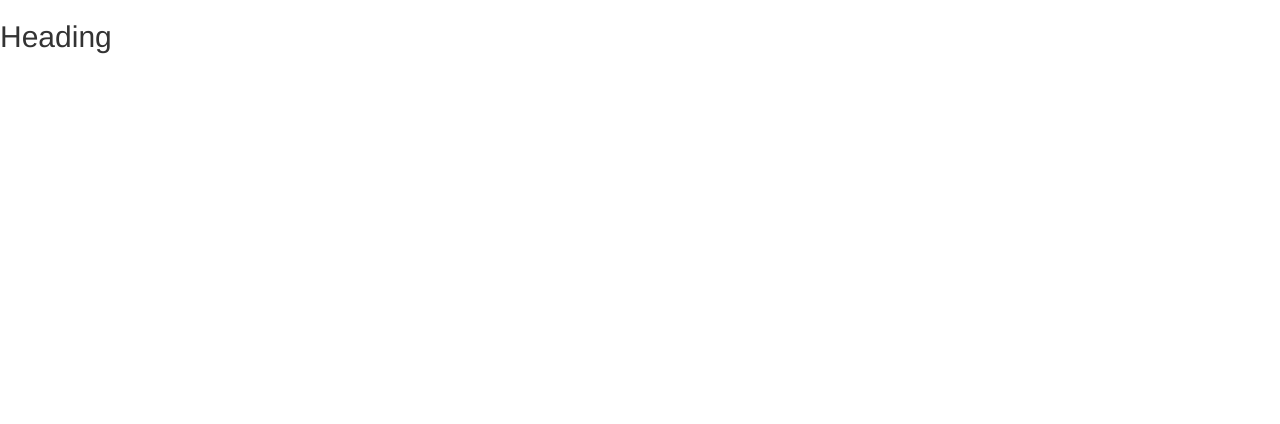
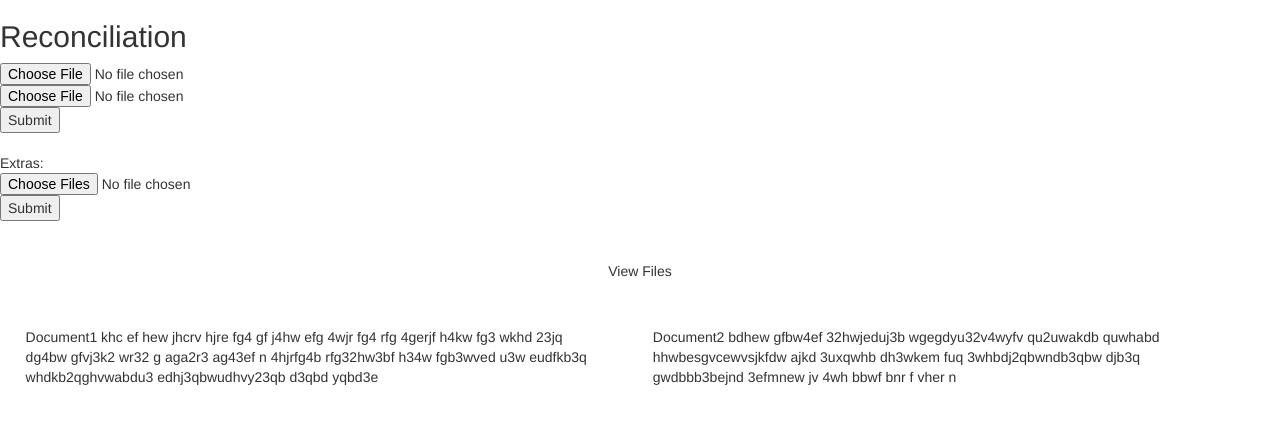
Before and after one commit to ravingupta/reconciliation, a Flask app: page /reconcile/ in a window 1280 px wide. Before the commit the part shown is almost empty. Shown: the top 424 px of the page. Run offline with Flask 2, Linux system fonts and the light colour scheme; some libraries are stand-ins or nearby versions.

Commit message:
basic interface

```diff
--- a/app.py
+++ b/app.py
@@ -7,7 +7,7 @@ from controllers.reconcile import reconcile
 
 
 app = Flask(__name__)
-app.config.from_object(os.environ['APP_SETTINGS'])
+app.config.from_object('config.DevelopmentConfig')
 
 Bootstrap(app)
 
--- a/controllers/reconcile.py
+++ b/controllers/reconcile.py
@@ -7,4 +7,4 @@ reconcile = Blueprint('reconcile', __name__,
 
 @reconcile.route('/')
 def index():
-  return render_template('homepage.html')
+  return render_template('reconcile.html')
--- a/templates/homepage.html
+++ b/templates/homepage.html
@@ -2,4 +2,5 @@
 
 {% block content %}
   <h2> Heading </h2>
+  <p> Perform <a href="/reconcile">Reconcilation</a></p>
 {% endblock %}
--- a/templates/reconcile.html
+++ b/templates/reconcile.html
@@ -1,6 +1,32 @@
 {% extends "layout.html" %}
 
 {% block content %}
-  <h2> Heading </h2>
-  <p> Perform <a href="/reconcile">Reconcilation</a></p>
+  <h2> Reconciliation </h2>
+	<form action="#">
+		<input type="file" name="Document1" accept="*">
+    <input type="file" name="Document2" accept="*">
+		<input type="submit">
+	</form>
+  <br>
+  <form action="#">
+    Extras: <input type="file" name="extras" multiple>
+    <input type="submit">
+  </form>
+
+  <br><br>
+
+  <div>
+    <center>
+      View Files
+    </center>
+    <br>
+    <div style="width: 100%;">
+      <div style="float:left; width: 45%; margin: 2%;">
+        Document1 khc ef hew jhcrv hjre fg4 gf j4hw efg 4wjr fg4 rfg 4gerjf h4kw fg3 wkhd 23jq dg4bw gfvj3k2 wr32 g  aga2r3 ag43ef n 4hjrfg4b rfg32hw3bf h34w fgb3wved u3w eudfkb3q whdkb2qghvwabdu3 edhj3qbwudhvy23qb d3qbd yqbd3e
+      </div>
+      <div style="float:left; width: 45%; margin: 2%;">
+        Document2 bdhew gfbw4ef 32hwjeduj3b wgegdyu32v4wyfv qu2uwakdb quwhabd hhwbesgvcewvsjkfdw ajkd 3uxqwhb dh3wkem fuq 3whbdj2qbwndb3qbw djb3q gwdbbb3bejnd 3efmnew jv 4wh bbwf bnr f vher n
+      </div>
+    </div>
+  </div>
 {% endblock %}
```
Also changed, not shown: 1 other file.
